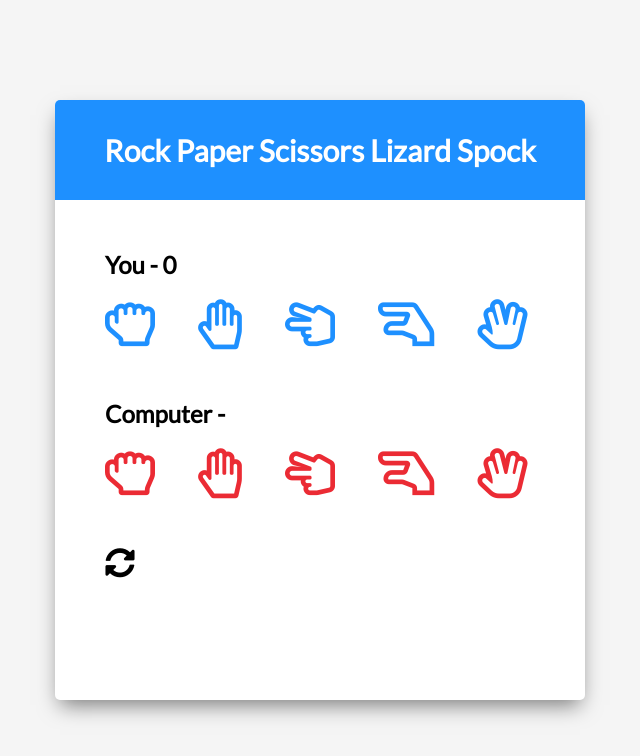
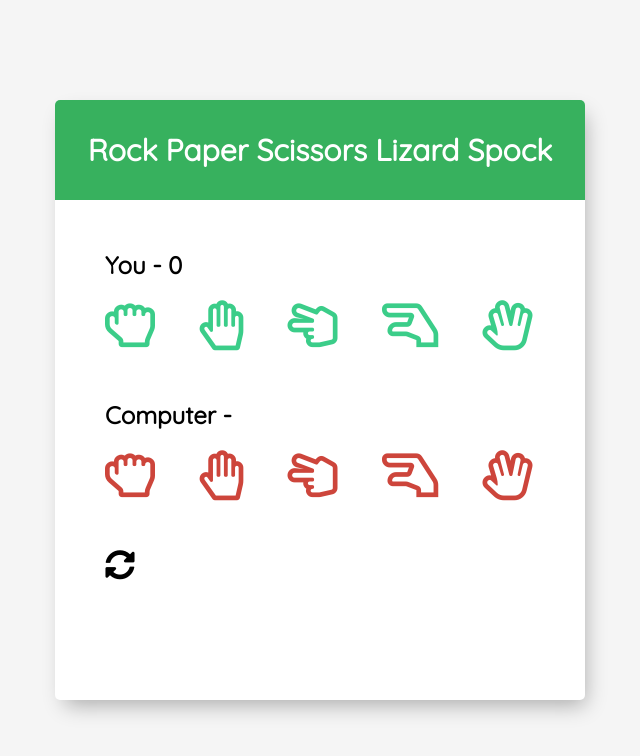
Before and after one commit to alohasally/js-spock-rock-game, a plain HTML site: page index.html in a window 1280 px wide. Shown: the whole page, without its empty margins (320-960 px from the left). Drawn offline with Linux system fonts and the light colour scheme.

Commit message:
Update style.css

```diff
--- a/style.css
+++ b/style.css
@@ -1,4 +1,4 @@
-@import url("https://fonts.googleapis.com/css?family=Lato&display=swap");
+@import url('https://fonts.googleapis.com/css2?family=Quicksand&display=swap');
 
 html {
   box-sizing: border-box;
@@ -8,7 +8,7 @@ body {
   margin: 0;
   min-height: 100vh;
   background: whitesmoke;
-  font-family: Lato, sans-serif;
+  font-family: Quicksand, sans-serif;
   display: flex;
   justify-content: center;
   align-items: center;
@@ -17,13 +17,13 @@ body {
 .game-container {
   width: 530px;
   height: 600px;
-  background: white;
-  box-shadow: 0 10px 20px -5px rgba(0, 0, 0, 0.5);
+  background: #fff;
   border-radius: 5px;
+  box-shadow: 5px 10px 20px -5px rgba(0,0,0,0.3)
 }
 
 .header {
-  background: dodgerblue;
+  background: rgb(55, 177, 94);
   border-top-left-radius: 5px;
   border-top-right-radius: 5px;
   height: 100px;
@@ -37,7 +37,8 @@ h1 {
   font-size: 30px;
 }
 
-.player-container {
+.player-container,
+.computer-container {
   margin: 50px;
 }
 
@@ -48,27 +49,27 @@ h2 {
 .far {
   font-size: 50px;
   margin-right: 40px;
-  user-select: none;
+  User-select: none;
 }
 
 #player .far,
-#player .choice {
-  color: dodgerblue;
+#player .choice{
+  color:rgb(59, 205, 137);
   cursor: pointer;
 }
 
 #computer .far,
-#computer .choice {
-  color: rgb(235, 43, 52);
+#computer .choice{
+  color:rgb(205, 69, 59);
 }
 
 #player .far:last-of-type,
-#computer .far:last-of-type {
-  margin-right: 0;
+#computer .far:last-of-type{
+   margin-right: 0;
 }
 
 .selected {
-  color: black !important;
+  color:black !important;
 }
 
 .reset-icon {
```
